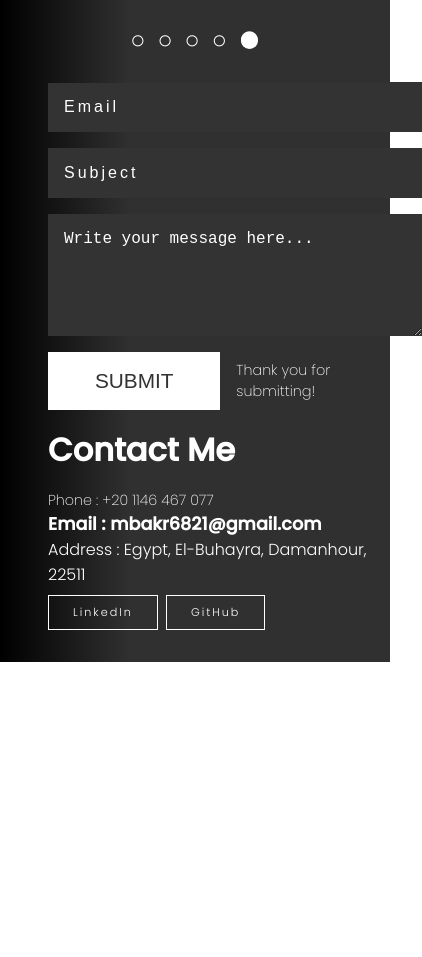
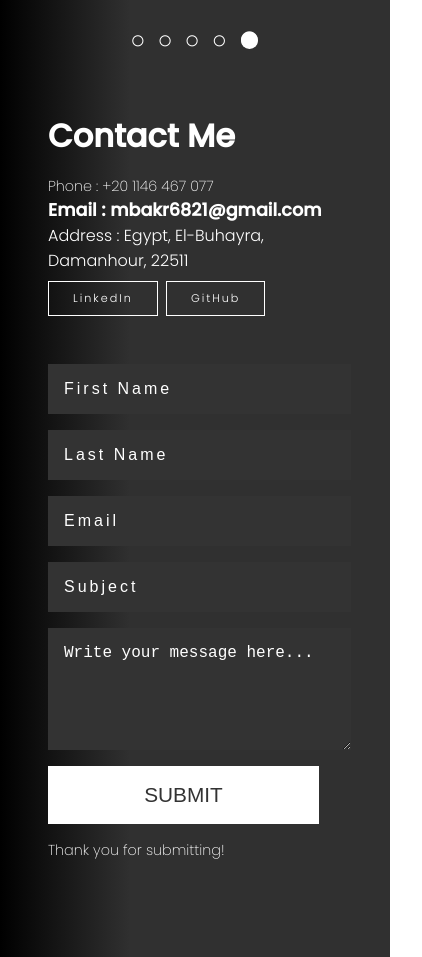
Before and after one commit to MahmoudBakr23/new-portfolio, a React (Create React App) app: page /contactme in a window 390 px wide. Shown: the whole page, 422 px wide, since content can reach past the window. Before the commit the page ends 844 px from the top, so only its background shows below. Built offline with nearby package versions, Linux system fonts and the light colour scheme.

Commit message:
Finish fixing all the bugs in the mobile screen

```diff
--- a/src/Components/About.js
+++ b/src/Components/About.js
@@ -6,7 +6,7 @@ import Header from './Header.js';
 const About = () => {
     return(
         <div>
-        <Container smpadd={"4rem 0"} vh={"100vh"} pos={"fixed"} >
+        <Container smpadd={"4rem 0"} vh={"100vh"} pos={"fixed"} dir={"column-reverse"}>
             <SecondWrapper hght={"100%"} mar={"7rem 0 0 8rem"} smmar={"0"}>
                 <AboutImg img={`url(${aboutImg})`} wid={"500px"} hght={"200px"} smwid={"300px"} smhg={"120px"} mdwid={"400px"} mdhg={"150px"}  />
             </SecondWrapper>
--- a/src/Components/Contact.js
+++ b/src/Components/Contact.js
@@ -8,7 +8,7 @@ import { Name, NameDiv, FormBtn, FormDiv, Message } from "./Styles/Contact.style
 const Contact = () => {
     return(
         <div>
-            <Container right vh={"100%"} pos={"static"}>
+            <Container right smpadd={"6rem 0"} vh={"100%"} pos={"static"} dir={"column"}>
             <EducationWrapper flex={"center"} margin={"10rem 0 0 8rem"}>
                 <Heading>Contact Me</Heading>
                 <EducationItem>
@@ -24,8 +24,8 @@ const Contact = () => {
             <EducationWrapper flex={"center"} margin={"8rem 8rem 0 0"}>
                 <FormDiv action="https://formspree.io/f/myylerlb" method="POST">
                     <NameDiv>
-                        <Name name="first Name" placeholder="First Name" width={"100%"} required/>
-                        <Name name="second Name" placeholder="Last Name" margin={"0 0 0 1rem"} width={"100%"} required/>
+                        <Name name="first Name" placeholder="First Name" width={"100%"} smmar={"0 0 0 2rem"} required/>
+                        <Name name="second Name" placeholder="Last Name" margin={"0 0 0 1rem"} smmar={"1rem 0 0 2rem"} width={"100%"} required/>
                     </NameDiv>
                     <Name type="email" name="email" placeholder="Email" width={"100%"} margin={"1rem 0 0 0"} required/>
                     <Name name="subject" placeholder="Subject" width={"100%"} margin={"1rem 0 0 0"} required/>
--- a/src/Components/Education.js
+++ b/src/Components/Education.js
@@ -7,8 +7,8 @@ import eduImg from '../edu.png';
 const Education = () => {
     return(
         <div>
-            <Container right smpadd={"3rem 0"} vh={"100vh"} pos={"static"} >
-            <EducationWrapper flex={"center"} margin={"6rem 0 0 6rem"}>
+            <Container right smpadd={"4rem 0"} vh={"200%"} pos={"static"} dir={"column-reverse"}>
+            <EducationWrapper flex={"center"} margin={"6rem 0 0 6rem"} dir={"column"} >
                 <Heading>EDUCATION</Heading>
                 <EducationItem>
                     <Time>2019 - 2023</Time>
--- a/src/Components/Experience.js
+++ b/src/Components/Experience.js
@@ -37,8 +37,8 @@ const Experience = () => {
 
     return(
         <div>
-            <Container smpadd={"0"} vh={"100%"} pos={"static"}>
-                <EducationWrapper flex={"start"} margin={"2rem 0 0 4rem"}>
+            <Container smpadd={"0"} vh={"100%"} pos={"static"} dir={"column-reverse"} >
+                <EducationWrapper flex={"start"} margin={"2rem 0 0 4rem"} dir={"column"} >
                     <Heading>Experience</Heading>
                     <EducationItem>
                         <Time>Mar 2022 - Present</Time>
--- a/src/Components/Home.js
+++ b/src/Components/Home.js
@@ -4,7 +4,7 @@ import Header from "./Header";
 const  Home = () => {
     return(
         <div>
-        <Container right smpadd={"5rem 0"} pos={"fixed"} vh={"100vh"} >
+        <Container right smpadd={"5rem 0"} pos={"fixed"} vh={"100vh"} dir={"column-reverse"}>
             <HomeDiv>
                 <PorText>PORTFOLIO</PorText>
                 <NameHeading>MAHMOUD BAKR</NameHeading>
--- a/src/Components/Styles/Contact.styled.js
+++ b/src/Components/Styles/Contact.styled.js
@@ -14,6 +14,10 @@ const NameDiv = styled.div`
     display: flex;
     width: 100%;
     align-items: center;
+    @media (min-width: 320px) and (max-width: 560px) {
+        flex-direction: column;
+        margin: 0;
+  }
 `
 
 const Name = styled.input`
@@ -33,6 +37,12 @@ const Name = styled.input`
     &::placeholder {
         color: white;
     }
+    @media (min-width: 320px) and (max-width: 560px) {
+        flex-direction: column;
+        align-items: flex-end;
+        margin: ${props => props.smmar};
+        width: 100%;
+  }
 `
 
 const Message = styled.textarea`
@@ -64,6 +74,10 @@ const FormBtn = styled.button`
     border: 1px solid white;
     outline: 0;
     background-color: #fff;
+    @media (min-width: 320px) and (max-width: 560px) {
+        width: 100%;
+        margin: 1rem 0 0 0;
+  }
 `
 
 export { FormBtn, FormDiv, Name, Message, NameDiv };
--- a/src/Components/Styles/Education.styled.js
+++ b/src/Components/Styles/Education.styled.js
@@ -11,7 +11,7 @@ const EducationWrapper = styled.div`
       align-items: flex-start;
       align-self: flex-start;
       flex-direction: column;
-      margin: 1rem 0 0 3rem;
+      margin: 1rem 3rem 0 3rem;
       width: auto;
   }
 `
--- a/src/Components/Styles/Home.styled.js
+++ b/src/Components/Styles/Home.styled.js
@@ -15,7 +15,7 @@ const Container = styled.div`
     right: 0;
     left: 0;
     @media (min-width: 320px) and (max-width: 560px) {
-      flex-direction: column-reverse;
+      flex-direction: ${props => props.dir};
       justify-content: start;
       position: ${props => props.pos};
       padding: ${props => props.smpadd};
```
